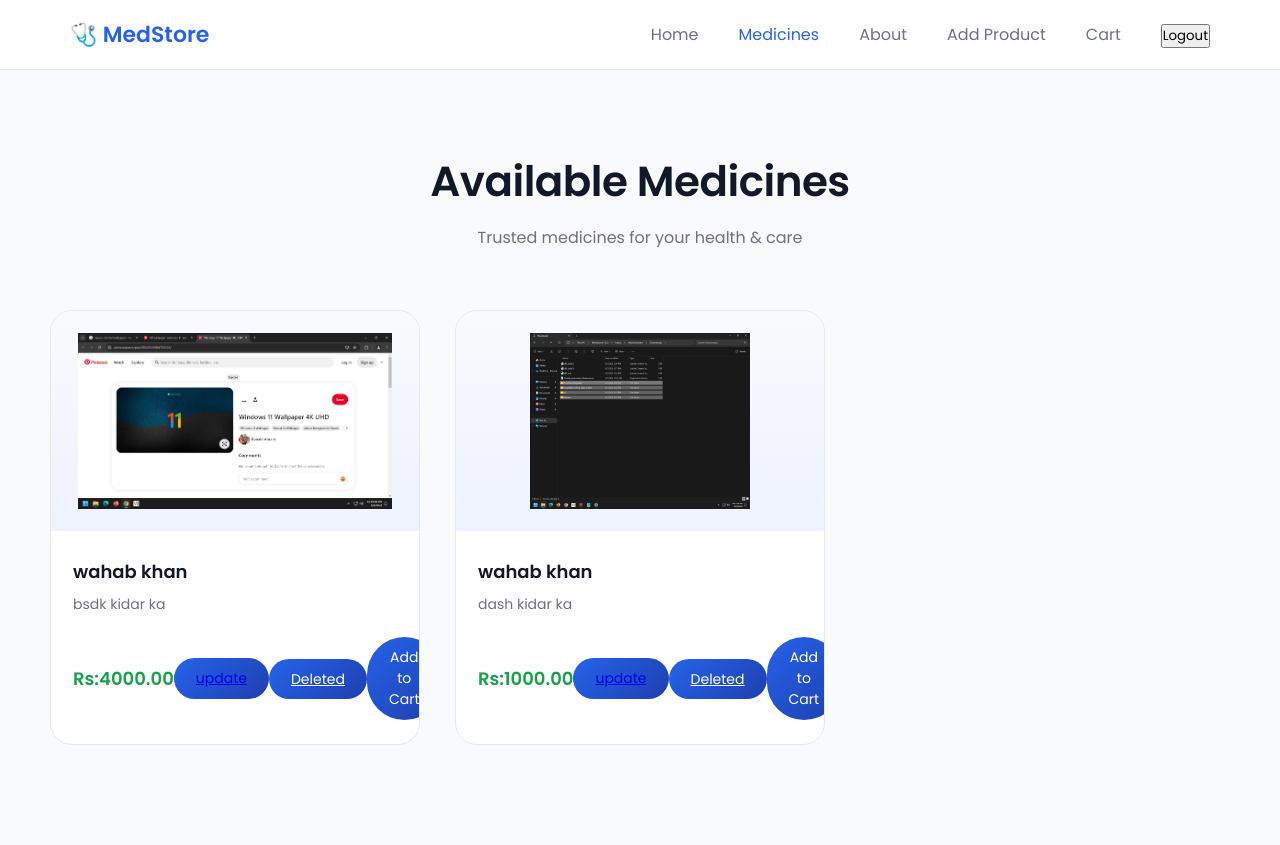
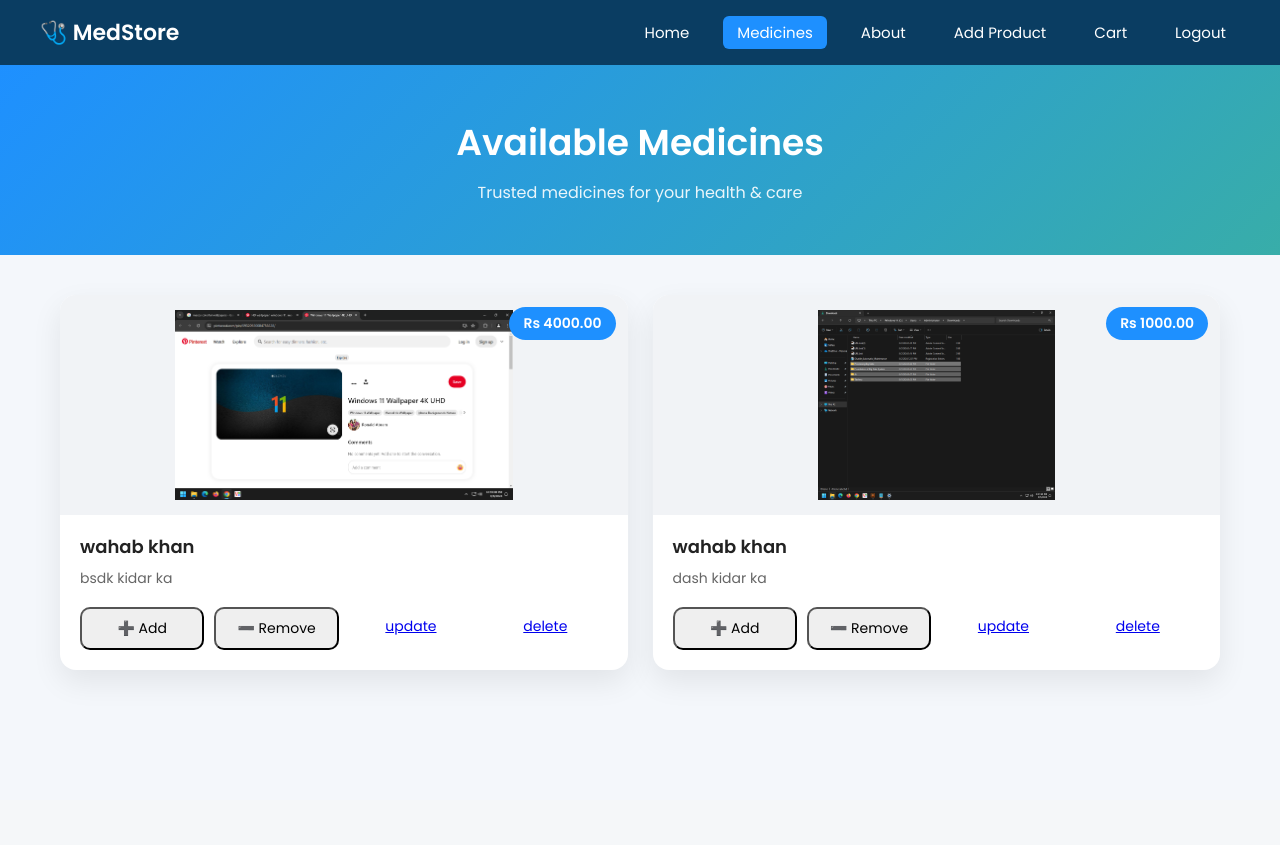
Before and after one commit to AashirCode/pharmacy, a Django app: page / in a window 1280 px wide. After the commit the page ends 678 px from the top, so only its background shows below. Run offline with Django 5.2, Linux system fonts and the light colour scheme; a user stored in the database is signed in; data comes from the database, SQL or seed files in the repository; both versions use the stored data as it was after the commit.

Commit message:
work total complete

```diff
--- a/store/static/main.css
+++ b/store/static/main.css
@@ -1,16 +1,3 @@
-/* ================== DESIGN TOKENS ================== */
-:root {
-    --blue: #2563eb;
-    --blue-dark: #1e40af;
-    --green: #16a34a;
-    --text: #111827;
-    --muted: #6b7280;
-    --bg: #f9fafb;
-    --white: #ffffff;
-    --border: #e5e7eb;
-}
-
-/* ================== RESET ================== */
 * {
     margin: 0;
     padding: 0;
@@ -19,158 +6,185 @@
 }
 
 body {
-    background: var(--bg);
-    color: var(--text);
+    background-color: #f4f7fb;
+    color: #333;
 }
 
-/* ================== NAVBAR ================== */
+/* ================= NAVBAR ================= */
+
 .navbar {
-    position: sticky;
-    top: 0;
-    z-index: 999;
-    background: var(--white);
-    display: flex;
-    justify-content: space-between;
-    align-items: center;
-    padding: 18px 70px;
-    border-bottom: 1px solid var(--border);
-}
-
-.logo {
-    font-size: 22px;
-    font-weight: 600;
-    color: var(--blue);
-}
-
-.nav-links {
-    display: flex;
-    list-style: none;
-    gap: 40px;
-}
-
-.nav-links a {
-    text-decoration: none;
-    font-weight: 500;
-    color: var(--muted);
-    transition: 0.3s;
-}
-
-.nav-links a.active,
-.nav-links a:hover {
-    color: var(--blue);
-}
-
-/* ================== HEADER ================== */
-.header {
-    padding: 80px 20px 60px;
-    text-align: center;
-}
-
-.header h1 {
-    font-size: 42px;
-    font-weight: 600;
-    letter-spacing: -0.5px;
-}
-
-.header p {
-    margin-top: 12px;
-    color: var(--muted);
-    font-size: 16px;
-}
-
-/* ================== GRID ================== */
-.container {
-    max-width: 1300px;
-    margin: auto;
-    padding: 0 50px 100px;
-    display: grid;
-    grid-template-columns: repeat(auto-fill, minmax(280px, 1fr));
-    gap: 35px;
-}
-
-/* ================== CARD ================== */
-.card {
-    background: var(--white);
-    border-radius: 22px;
-    overflow: hidden;
-    border: 1px solid var(--border);
-    transition: 0.35s ease;
-}
-
-.card:hover {
-    transform: translateY(-12px);
-    box-shadow: 0 25px 60px rgba(0,0,0,0.12);
-}
-
-/* ================== IMAGE ================== */
-.card img {
-    width: 100%;
-    height: 220px;
-    object-fit: contain;
-    padding: 22px;
-    background: linear-gradient(180deg, #f8fafc, #eef2ff);
-}
-
-/* ================== CONTENT ================== */
-.card-body {
-    padding: 20px 22px 24px;
-}
-
-.card-body h2 {
-    font-size: 18px;
-    font-weight: 600;
-    margin-bottom: 8px;
-}
-
-.desc {
-    font-size: 14px;
-    color: var(--muted);
-    line-height: 1.6;
-    margin-bottom: 22px;
-}
-
-/* ================== FOOTER ================== */
-.card-footer {
+    background: #0a3d62;
+    padding: 15px 40px;
     display: flex;
     justify-content: space-between;
     align-items: center;
 }
 
-.price {
-    font-size: 18px;
+.logo {
+    color: #fff;
+    font-size: 22px;
     font-weight: 600;
-    color: var(--green);
 }
 
-/* ================== BUTTON ================== */
-.btn {
-    border: none;
-    padding: 10px 22px;
-    border-radius: 999px;
-    font-size: 14px;
-    font-weight: 500;
-    color: white;
-    cursor: pointer;
-    background: linear-gradient(135deg, var(--blue), var(--blue-dark));
-    transition: 0.3s;
+.nav-links {
+    list-style: none;
+    display: flex;
+    gap: 20px;
+    align-items: center;
 }
 
-.btn:hover {
-    transform: scale(1.07);
-    box-shadow: 0 10px 25px rgba(37,99,235,0.45);
+.nav-links a,
+.logout-btn {
+    color: #fff;
+    text-decoration: none;
+    font-size: 15px;
+    padding: 6px 14px;
+    border-radius: 6px;
+    transition: 0.3s;
+    border: none;
+    background: transparent;
+    cursor: pointer;
 }
 
-/* ================== MOBILE ================== */
-@media (max-width: 768px) {
+.nav-links a:hover,
+.logout-btn:hover,
+.nav-links a.active {
+    background: #1e90ff;
+}
+
+/* ================= HEADER ================= */
+
+.header {
+    text-align: center;
+    padding: 50px 20px;
+    background: linear-gradient(135deg, #1e90ff, #38ada9);
+    color: #fff;
+}
+
+.header h1 {
+    font-size: 36px;
+    margin-bottom: 10px;
+}
+
+.header p {
+    font-size: 16px;
+    opacity: 0.9;
+}
+
+/* ================= GRID ================= */
+
+.container {
+    max-width: 1200px;
+    margin: 40px auto;
+    display: grid;
+    grid-template-columns: repeat(auto-fit, minmax(280px, 1fr));
+    gap: 25px;
+    padding: 0 20px;
+}
+
+/* ================= MEDICINE CARD ================= */
+
+.card {
+    background: #fff;
+    border-radius: 16px;
+    overflow: hidden;
+    box-shadow: 0 12px 30px rgba(0, 0, 0, 0.08);
+    transition: all 0.3s ease;
+    display: flex;
+    flex-direction: column;
+}
+
+.card:hover {
+    transform: translateY(-8px);
+    box-shadow: 0 18px 40px rgba(0, 0, 0, 0.12);
+}
+
+.card-img {
+    position: relative;
+    height: 220px;
+    background: #f1f3f6;
+}
+
+.card-img img {
+    width: 100%;
+    height: 100%;
+    object-fit: contain;
+    padding: 15px;
+}
+
+.price-tag {
+    position: absolute;
+    top: 12px;
+    right: 12px;
+    background: #1e90ff;
+    color: #fff;
+    padding: 6px 14px;
+    font-size: 14px;
+    font-weight: 600;
+    border-radius: 20px;
+}
+
+/* ================= BODY ================= */
+
+.card-body {
+    padding: 18px 20px 20px;
+    flex: 1;
+}
+
+.card-body h2 {
+    font-size: 18px;
+    margin-bottom: 8px;
+    color: #222;
+}
+
+.desc {
+    font-size: 14px;
+    color: #666;
+    margin-bottom: 18px;
+    line-height: 1.5;
+}
+
+/* ================= ACTION BUTTONS ================= */
+
+.card-actions {
+    display: grid;
+    grid-template-columns: repeat(4, 1fr);
+    gap: 10px;
+}
+
+.card-actions .btn {
+    padding: 9px;
+    font-size: 14px;
+    border-radius: 10px;
+    text-align: center;
+    transition: 0.25s;
+}
+
+.card-actions .btn:hover {
+    transform: scale(1.05);
+}
+
+/* ================= MOBILE ================= */
+
+@media (max-width: 480px) {
+    .card-actions {
+        grid-template-columns: repeat(2, 1fr);
+    }
+}
+
+/* ================= RESPONSIVE ================= */
+
+@media (max-width: 600px) {
     .navbar {
-        padding: 15px 25px;
-    }
-
-    .container {
-        padding: 0 20px 80px;
+        flex-direction: column;
+        gap: 10px;
     }
 
     .header h1 {
-        font-size: 32px;
+        font-size: 28px;
+    }
+
+    .btn-group {
+        grid-template-columns: 1fr;
     }
 }
--- a/store/templates/index.html
+++ b/store/templates/index.html
@@ -6,9 +6,7 @@
     <meta name="viewport" content="width=device-width, initial-scale=1.0">
     <title>Medicines | MedStore</title>
     <link rel="stylesheet" href="{% static 'main.css' %}">
-        <link
-            href="https://fonts.googleapis.com/css2?family=Poppins:wght@300;400;600&display=swap"
-            rel="stylesheet">
+    <link href="https://fonts.googleapis.com/css2?family=Poppins:wght@300;400;600&display=swap" rel="stylesheet">
 </head>
 <body>
 
@@ -20,61 +18,101 @@
         <li><a href="#" class="active">Medicines</a></li>
         <li><a href="#">About</a></li>
         <li><a href="/add_product">Add Product</a></li>
+
         {% if user.is_authenticated %}
-                <li class="nav-item">
-                    <a class="nav-link" href="{% url 'cart' %}">Cart</a>
-                </li>
+            <li><a href="{% url 'cart' %}">Cart</a></li>
+            <li>
                 <form method="POST" action="{% url 'logout' %}">
                     {% csrf_token %}
-                    <li class="nav-item">
-                        <button type="submit" class="nav-link">Logout</button>
+                    <button type="submit" class="logout-btn">Logout</button>
+                </form>
             </li>
-                </form>
         {% else %}
-                <li class="nav-item">
-                    <a class="nav-link" href="{% url 'login' %}">Login</a>
-                </li>
-                <li class="nav-item">
-                    <a class="nav-link" href="{% url 'register' %}">Register</a>
-                </li>
+            <li><a href="{% url 'login' %}">Login</a></li>
+            <li><a href="{% url 'register' %}">Register</a></li>
         {% endif %}
     </ul>
 </nav>
-        <!-- PAGE TITLE -->
+
+<!-- HEADER -->
 <section class="header">
     <h1>Available Medicines</h1>
     <p>Trusted medicines for your health & care</p>
 </section>
 
-        <!-- MEDICINES GRID -->
+<!-- MEDICINE GRID -->
 <div class="container">
 {% for medcine in medicines %}
 <div class="card">
+    <div class="card-img">
         <img src="{{ medcine.image.url }}" alt="{{ medcine.name }}">
+        <span class="price-tag">Rs {{ medcine.price }}</span>
+    </div>
+
     <div class="card-body">
         <h2>{{ medcine.name }}</h2>
-                    <p class="desc">{{ medcine.description }}</p>
-                    <div class="card-footer">
-                        <span class="price">Rs:{{ medcine.price }}</span>
-                        <!-- <button class="btn">Buy Now</button> -->
-                        <div class="btn">
-                            <a
-                                href="{% url 'update_prod' medcine.id  %}">update</a>
-                        </div>
-                        <div class="d-grid">
-                            <a href="{% url 'delete' medcine.id %}"
-                                class="btn btn-danger">
-                                <i class="fas fa-trash-alt me-2"></i> Deleted
+        <p class="desc">{{ medcine.description|truncatechars:80 }}</p>
+
+        <div class="card-actions">
+            <button data-product="{{ medcine.id }}" data-action="add"
+                class="btn btn-primary update-cart">
+                ➕ Add
+            </button>
+
+            <button data-product="{{ medcine.id }}" data-action="remove"
+                class="btn btn-warning update-cart">
+                ➖ Remove
+            </button>
+
+            <a href="{% url 'update_prod' medcine.id %}" class="btn btn-secondary">
+                update
             </a>
-                        </div>
-                        <button data-product="{{ medcine.id }}" data-action="add" class="btn btn-primary update-cart">
-                            <i class="bi bi-cart-plus me-1"></i> Add to Cart
-                        </button>
+
+            <a href="{% url 'delete' medcine.id %}" class="btn btn-danger">
+                delete
+            </a>
         </div>
     </div>
 </div>
+
 {% endfor %}
 </div>
 
+<script>
+var updateBtns = document.getElementsByClassName('update-cart')
+
+for (var i = 0; i < updateBtns.length; i++) {
+    updateBtns[i].addEventListener('click', function () {
+        var productId = this.dataset.product
+        var action = this.dataset.action
+
+        var user = "{{ request.user }}"
+        if (user === "AnonymousUser") {
+            window.location.href = "/login/"
+        } else {
+            updateUserOrder(productId, action)
+        }
+    })
+}
+
+function updateUserOrder(productId, action) {
+    fetch('/update_item/', {
+        method: 'POST',
+        headers: {
+            'Content-Type': 'application/json',
+            'X-CSRFToken': '{{ csrf_token }}',
+        },
+        body: JSON.stringify({
+            productid: productId,
+            action: action
+        })
+    })
+    .then(res => res.json())
+    .then(data => {
+        location.reload()
+    })
+}
+</script>
+
 </body>
 </html>
```
Also changed, not shown: store/templates/cart.html (+68 -6 lines), db.sqlite3, store/migrations/0003_alter_medicines_image_order_orderitem.py (added), store/static/script.js (added). Lines whose indentation alone changed are shown as unchanged.
